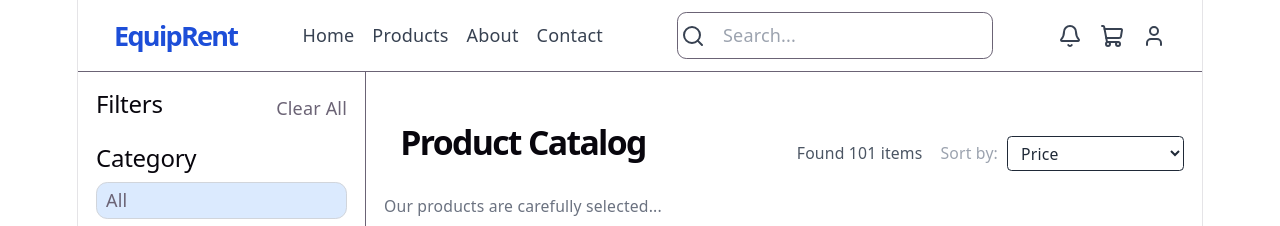
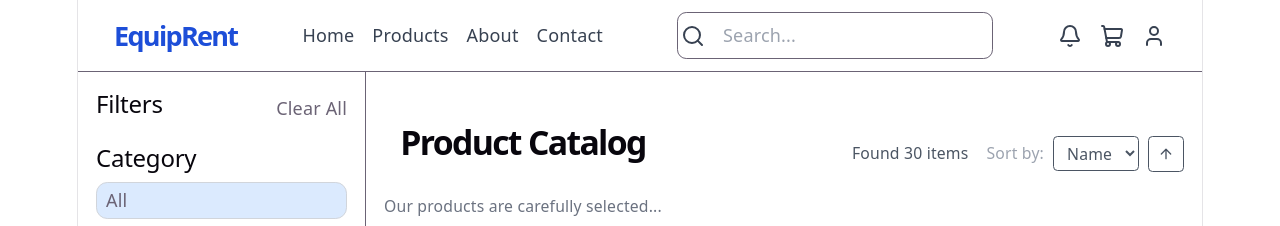
Before and after one commit to NguyenVoHoaiBao-pro/TMDT_N2_EquipmentRentalWebsite, a React (Vite) app in the folder apps/frontend/: page /products in a window 1280 px wide. Shown: the top 226 px of the page. Built offline with nearby package versions, Linux system fonts and the light colour scheme; no server answers.

Commit message:
feat: complete implement logic for handle mutilple sort criterias ui product catalog

```diff
--- a/apps/frontend/src/features/product/components/ProductSort.tsx
+++ b/apps/frontend/src/features/product/components/ProductSort.tsx
@@ -1,16 +1,63 @@
-export function ProductSort() {
+import { ArrowUp, ArrowDown } from 'lucide-react';
+
+interface ProductSortProps {
+  totalItems: number;
+
+  sortField: 'name' | 'price';
+  sortDirection: 'asc' | 'desc';
+
+  onSortFieldChange: (
+    field: 'name' | 'price',
+  ) => void;
+
+  onSortDirectionToggle: () => void;
+}
+
+export function ProductSort({
+                              totalItems,
+                              sortField,
+                              sortDirection,
+                              onSortFieldChange,
+                              onSortDirectionToggle,
+                            }: ProductSortProps) {
   return (
     <div className="flex items-center gap-4 text-sm text-gray-600">
-      <span>Found 101 items</span>
+      <span>
+        Found {totalItems} items
+      </span>
 
       <div className="flex items-center gap-2">
-        <span className="text-gray-400">Sort by:</span>
-        <select className="border rounded px-2 py-1 bg-white cursor-pointer font-medium text-gray-800">
-          <option value="popularity">Price</option>
-          <option value="price-low">Price: Low to High</option>
-          <option value="price-high">Price: High to Low</option>
-          <option value="rating">Rating</option>
+        <span className="text-gray-400">
+          Sort by:
+        </span>
+
+        <select
+          value={sortField}
+          onChange={(e) =>
+            onSortFieldChange(
+              e.target.value as | 'name' | 'price',
+            )
+          }
+          className="border rounded px-2 py-1 bg-white cursor-pointer"
+        >
+          <option value="price">
+            Price
+          </option>
+
+          <option value="name">
+            Name
+          </option>
         </select>
+
+        <button
+          onClick={onSortDirectionToggle}
+          className="border rounded p-2 hover:bg-gray-100
+          "
+        >
+          {sortDirection === 'asc'
+            ? <ArrowUp size={16} />
+            : <ArrowDown size={16} />}
+        </button>
       </div>
     </div>
   );
--- a/apps/frontend/src/features/product/hooks/useProducts.ts
+++ b/apps/frontend/src/features/product/hooks/useProducts.ts
@@ -9,8 +9,14 @@ export function useProductFilter(products: Product[]) {
   const [selectedBrands, setSelectedBrands] = useState<string[]>([]);
   const [priceRange, setPriceRange] = useState<[number, number]>(DEFAULT_PRICE_RANGE);
 
+  const [sortField, setSortField] =
+    useState<'name' | 'price'>('name');
+
+  const [sortDirection, setSortDirection] =
+    useState<'asc' | 'desc'>('asc');
+
   const filteredProducts = useMemo(() => {
-    return products.filter((p) => {
+    const result = products.filter((p) => {
       const categoryMatch =
         selectedCategory === 'All' || p.category === selectedCategory;
 
@@ -22,12 +28,38 @@ export function useProductFilter(products: Product[]) {
 
       return categoryMatch && brandMatch && priceMatch;
     });
-  }, [products, selectedCategory, selectedBrands, priceRange]);
+
+    const productSorted = [...result];
+
+    productSorted.sort((a, b) => {
+      if (sortField === 'price') {
+        return sortDirection === 'asc'
+          ? a.price - b.price
+          : b.price - a.price;
+      }
+
+      return sortDirection === 'asc'
+        ? a.name.localeCompare(b.name)
+        : b.name.localeCompare(a.name);
+    });
+
+    return productSorted;
+
+  }, [products, selectedCategory, selectedBrands, priceRange, sortField, sortDirection]);
+
+  const toggleSortDirection = () => {
+    setSortDirection((prev) =>
+      prev === 'asc' ? 'desc' : 'asc',
+    );
+  };
+
 
   const resetFilters = () => {
     setSelectedCategory('All');
     setSelectedBrands([]);
     setPriceRange(DEFAULT_PRICE_RANGE);
+    setSortField('name');
+    setSortDirection('asc');
   };
 
   // Export state for UI components
@@ -40,5 +72,9 @@ export function useProductFilter(products: Product[]) {
     setPriceRange,
     filteredProducts,
     resetFilters,
+    sortField,
+    setSortField,
+    sortDirection,
+    toggleSortDirection,
   };
 }
--- a/apps/frontend/src/pages/products/ProductCatalogPage.tsx
+++ b/apps/frontend/src/pages/products/ProductCatalogPage.tsx
@@ -22,6 +22,10 @@ export default function ProductCatalogPage() {
     setPriceRange,
     filteredProducts,
     resetFilters,
+    sortField,
+    setSortField,
+    sortDirection,
+    toggleSortDirection,
   } = useProductFilter(products);
 
   return (
@@ -49,7 +53,19 @@ export default function ProductCatalogPage() {
               <p className="text-sm text-gray-500">Our products are carefully selected...</p>
             </div>
 
-            <ProductSort />
+            <ProductSort
+              totalItems={
+                filteredProducts.length
+              }
+              sortField={sortField}
+              sortDirection={sortDirection}
+              onSortFieldChange={
+                setSortField
+              }
+              onSortDirectionToggle={
+                toggleSortDirection
+              }
+            />
           </div>
 
           <ProductGrid
```
